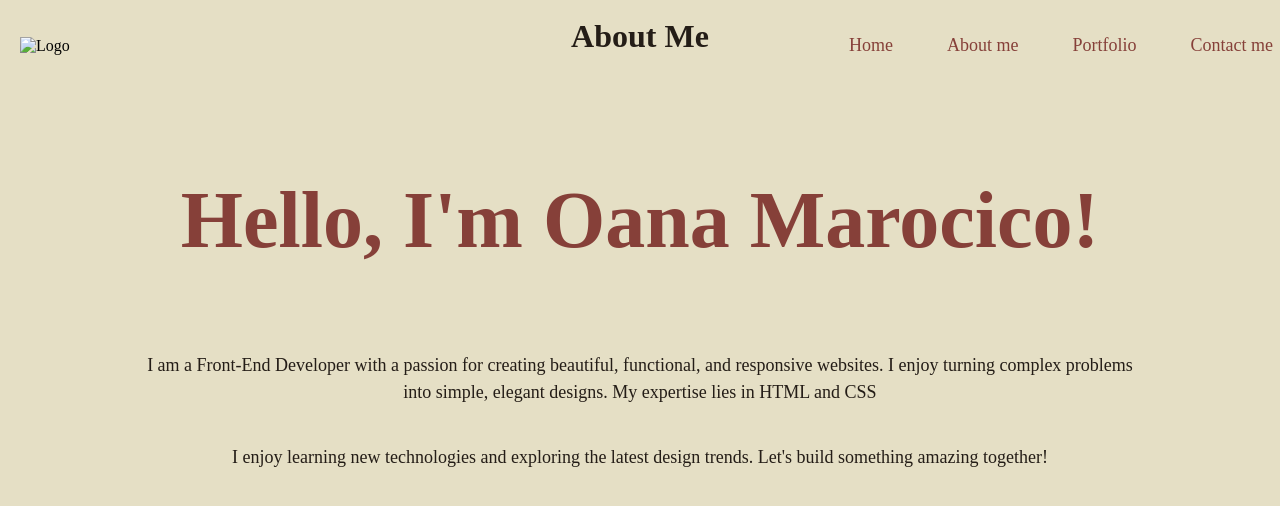
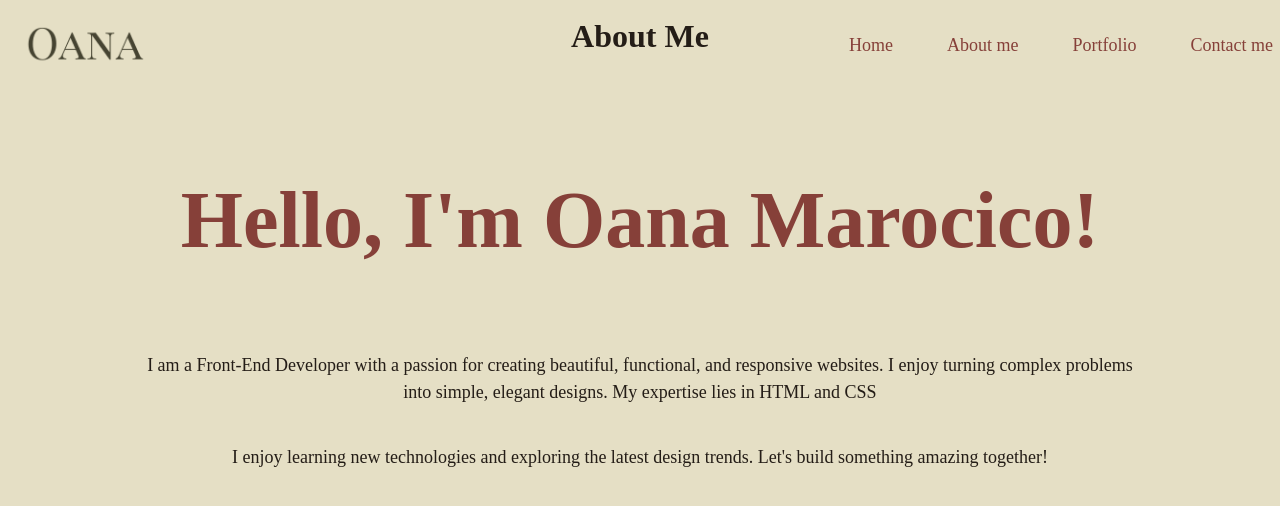
Before and after one commit to oanadenisiamarocico/Portfolio, a plain HTML site: page about.html in a window 1280 px wide. Drawn offline with Linux system fonts and the light colour scheme.

Commit message:
Update about.html

```diff
--- a/about.html
+++ b/about.html
@@ -11,7 +11,7 @@
     <div id="header">
         <div class="container">
             <nav>
-                <img src="images/logo.png" class="logo" alt="Logo">
+                <img src="logo.png" class="logo" alt="Logo">
                 <ul>
                     <li><a href="index.html">Home</a></li>
                     <li><a href="about.html">About me</a></li>
```
